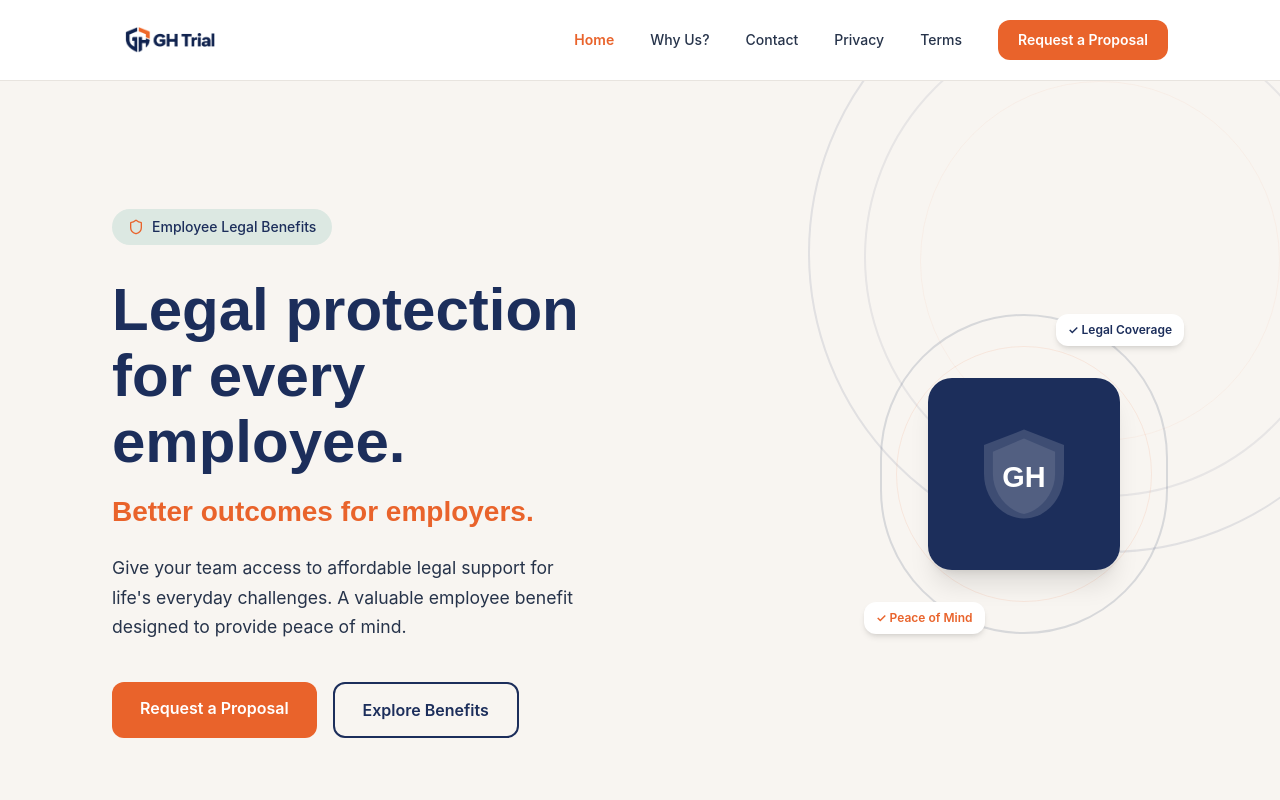
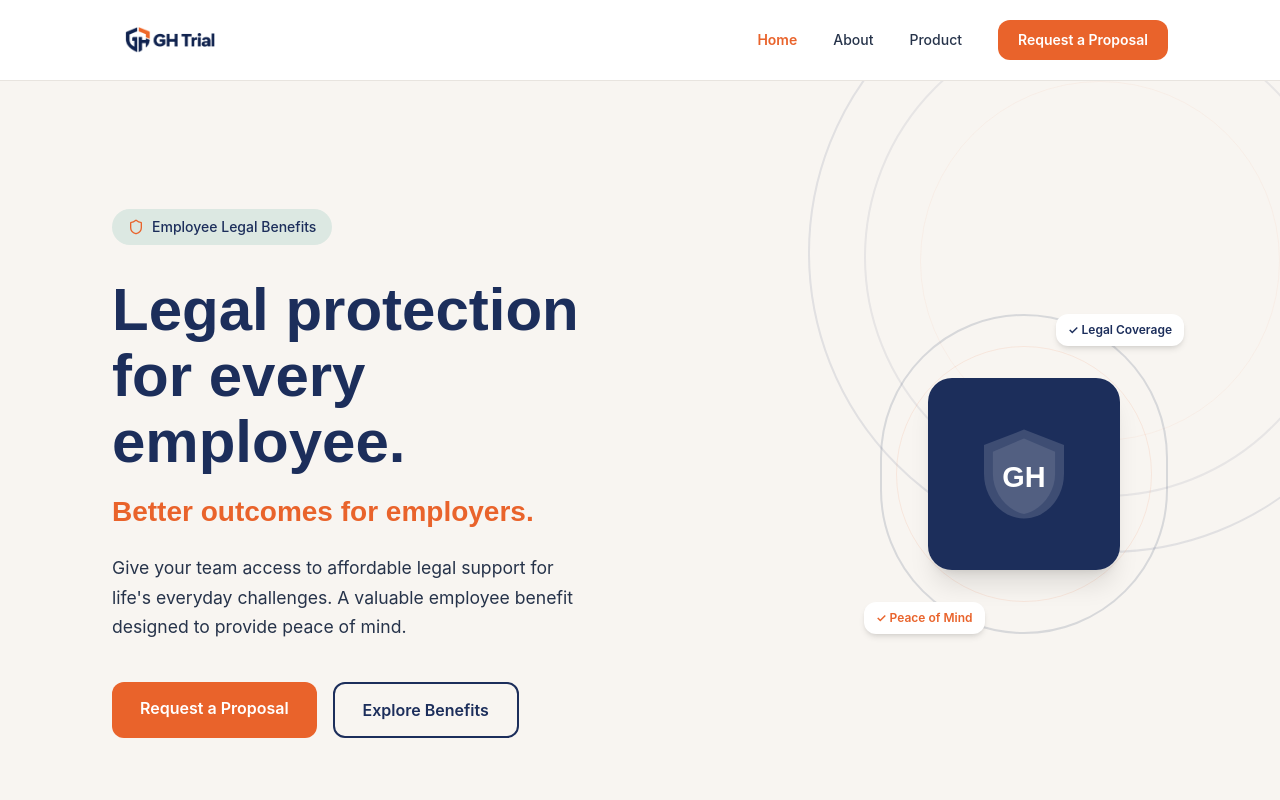
Before and after one commit to Textingman/bume-ghtrial, a Next.js app: page / in a window 1280 px wide. Shown: the top 800 px of the page. Built offline with nearby package versions, Linux system fonts and the light colour scheme.

Commit message:
nav: remove Contact/Privacy/Terms, add Product link

```diff
--- a/app/components/Navbar.tsx
+++ b/app/components/Navbar.tsx
@@ -12,84 +12,44 @@ export default function Navbar() {
 
   const navLinks = [
     { href: '/', label: 'Home' },
-    { href: '/about', label: 'Why Us?' },
-    { href: '/contact', label: 'Contact' },
-    { href: '/privacy', label: 'Privacy' },
-    { href: '/terms', label: 'Terms' },
+    { href: '/about', label: 'About' },
+    { href: '/product', label: 'Product' },
   ];
 
   return (
     <nav className="sticky top-0 z-50 bg-white border-b" style={{ borderColor: '#E8E4DF' }}>
       <div className="max-w-6xl mx-auto px-6 lg:px-12">
         <div className="flex items-center justify-between h-20">
-          {/* Logo — uses the actual uploaded PNG */}
           <Link href="/" className="flex items-center gap-3">
-            <Image
-              src="/logo.png"
-              alt="GH Trial"
-              width={120}
-              height={40}
-              className="h-10 w-auto object-contain"
-              priority
-            />
+            <Image src="/logo.png" alt="GH Trial" width={120} height={40} className="h-10 w-auto object-contain" priority />
           </Link>
-
-          {/* Desktop Nav */}
           <div className="hidden md:flex items-center gap-1">
             {navLinks.map(({ href, label }) => (
-              <Link
-                key={href}
-                href={href}
-                className="px-4 py-2 rounded-lg text-sm font-medium transition-colors"
-                style={{
-                  color: pathname === href ? '#E9632B' : '#26334A',
-                  fontFamily: 'Inter, sans-serif',
-                  fontWeight: pathname === href ? 600 : 500,
-                }}
-              >
+              <Link key={href} href={href} className="px-4 py-2 rounded-lg text-sm font-medium transition-colors"
+                style={{ color: pathname === href ? '#E9632B' : '#26334A', fontFamily: 'Inter, sans-serif', fontWeight: pathname === href ? 600 : 500 }}>
                 {label}
               </Link>
             ))}
-            <Link
-              href="/signup"
-              className="ml-4 px-5 py-2.5 rounded-xl text-sm font-semibold text-white transition-opacity hover:opacity-90"
-              style={{ backgroundColor: '#E9632B', fontFamily: 'Inter, sans-serif' }}
-            >
+            <Link href="/signup" className="ml-4 px-5 py-2.5 rounded-xl text-sm font-semibold text-white transition-opacity hover:opacity-90"
+              style={{ backgroundColor: '#E9632B', fontFamily: 'Inter, sans-serif' }}>
               Request a Proposal
             </Link>
           </div>
-
-          {/* Mobile hamburger */}
-          <button
-            className="md:hidden p-2 rounded-lg"
-            onClick={() => setMobileOpen(!mobileOpen)}
-            style={{ color: '#1C2E5B' }}
-          >
+          <button className="md:hidden p-2 rounded-lg" onClick={() => setMobileOpen(!mobileOpen)} style={{ color: '#1C2E5B' }}>
             {mobileOpen ? <X className="w-6 h-6" /> : <Menu className="w-6 h-6" />}
           </button>
         </div>
-
-        {/* Mobile menu */}
         {mobileOpen && (
           <div className="md:hidden pb-4 border-t" style={{ borderColor: '#E8E4DF' }}>
             <div className="pt-4 space-y-1">
               {navLinks.map(({ href, label }) => (
-                <Link
-                  key={href}
-                  href={href}
-                  className="block px-4 py-3 rounded-lg text-sm font-medium"
-                  style={{ color: pathname === href ? '#E9632B' : '#26334A' }}
-                  onClick={() => setMobileOpen(false)}
-                >
+                <Link key={href} href={href} className="block px-4 py-3 rounded-lg text-sm font-medium"
+                  style={{ color: pathname === href ? '#E9632B' : '#26334A' }} onClick={() => setMobileOpen(false)}>
                   {label}
                 </Link>
               ))}
-              <Link
-                href="/signup"
-                className="block mt-3 px-4 py-3 rounded-xl text-sm font-semibold text-white text-center"
-                style={{ backgroundColor: '#E9632B' }}
-                onClick={() => setMobileOpen(false)}
-              >
+              <Link href="/signup" className="block mt-3 px-4 py-3 rounded-xl text-sm font-semibold text-white text-center"
+                style={{ backgroundColor: '#E9632B' }} onClick={() => setMobileOpen(false)}>
                 Request a Proposal
               </Link>
             </div>
```
